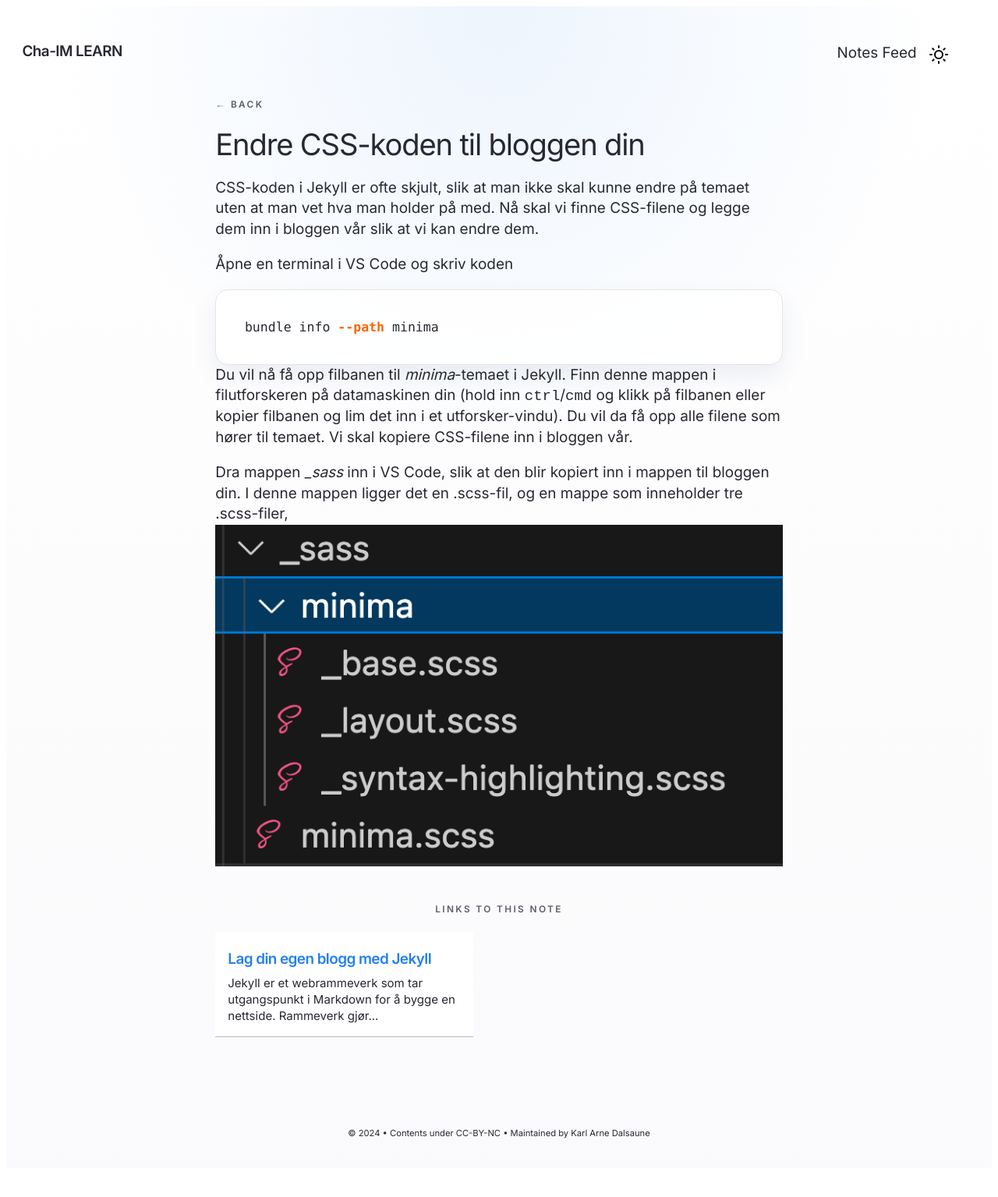
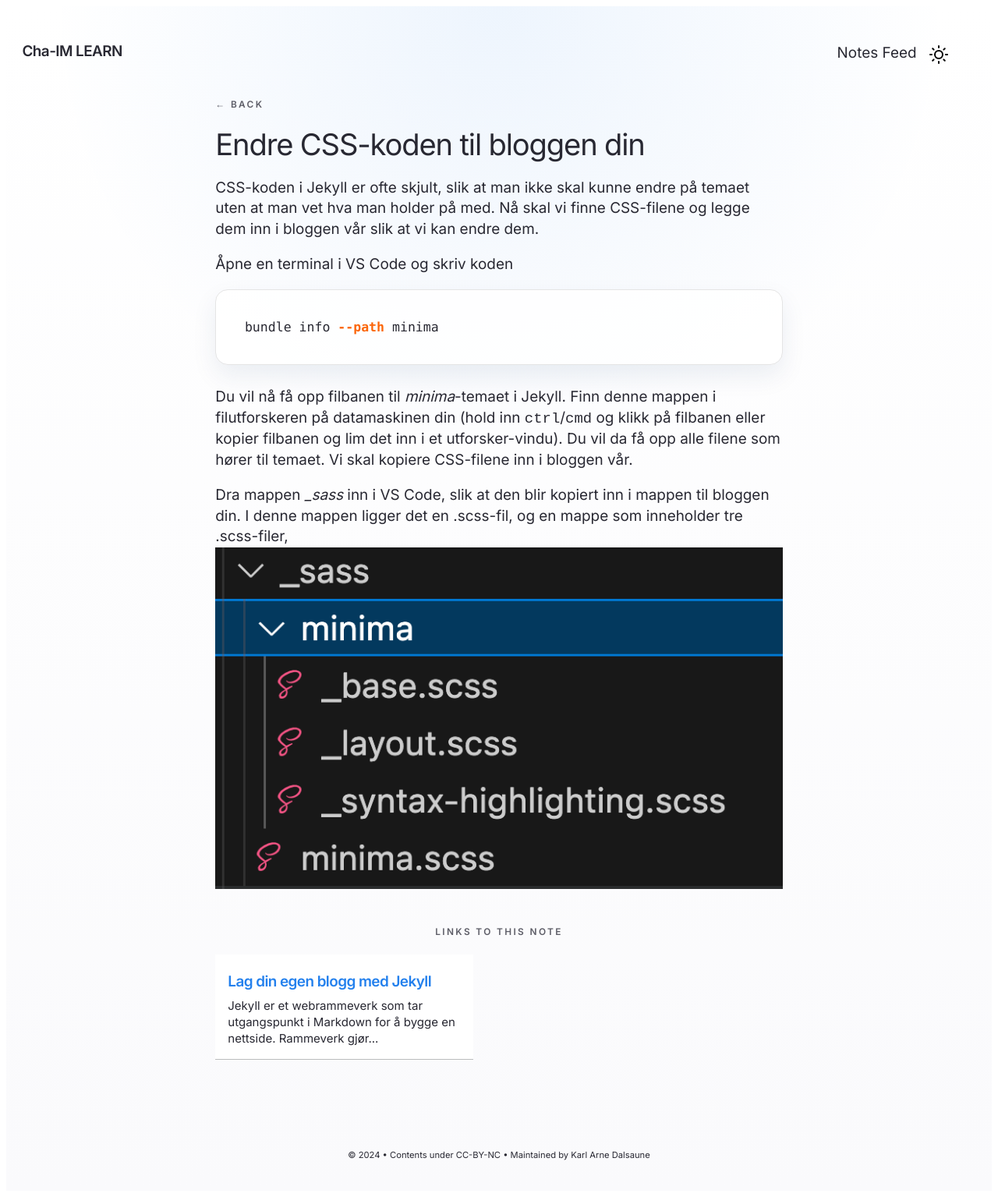
Before and after one commit to Cha-IM/cha-im.github.io, a Jekyll site: the page built from _notes/Public/Utvikling/Jekyll/Endre CSS-koden til bloggen din.md, in a window 1280 px wide. Shown: the whole page at 78% size. Built offline with Jekyll 4.4.1, drawn with Linux system fonts in a browser that asks for light colours; before the commit the page ends 1506 px from its top, so only the background shows below that.

Commit message:
style: add margin to pre and highlight elements for improved spacing

```diff
--- a/assets/css/main.css
+++ b/assets/css/main.css
@@ -1218,6 +1218,7 @@ html[data-theme="dark"] .content ol li {
 .content pre {
   -webkit-overflow-scrolling: touch;
   border-radius: 1rem;
+  margin: 0 0 1.6rem;
   overflow-x: auto;
   white-space: pre;
   word-wrap: normal; }
@@ -1716,6 +1717,7 @@ a.tag:hover {
 .highlight {
   font-weight: 400;
   max-width: 100%;
+  margin-bottom: 1.8rem;
   background-color: var(--surface-card, var(--color-bg-main));
   border: 1px solid var(--color-border-light);
   border-radius: 1rem;
```
